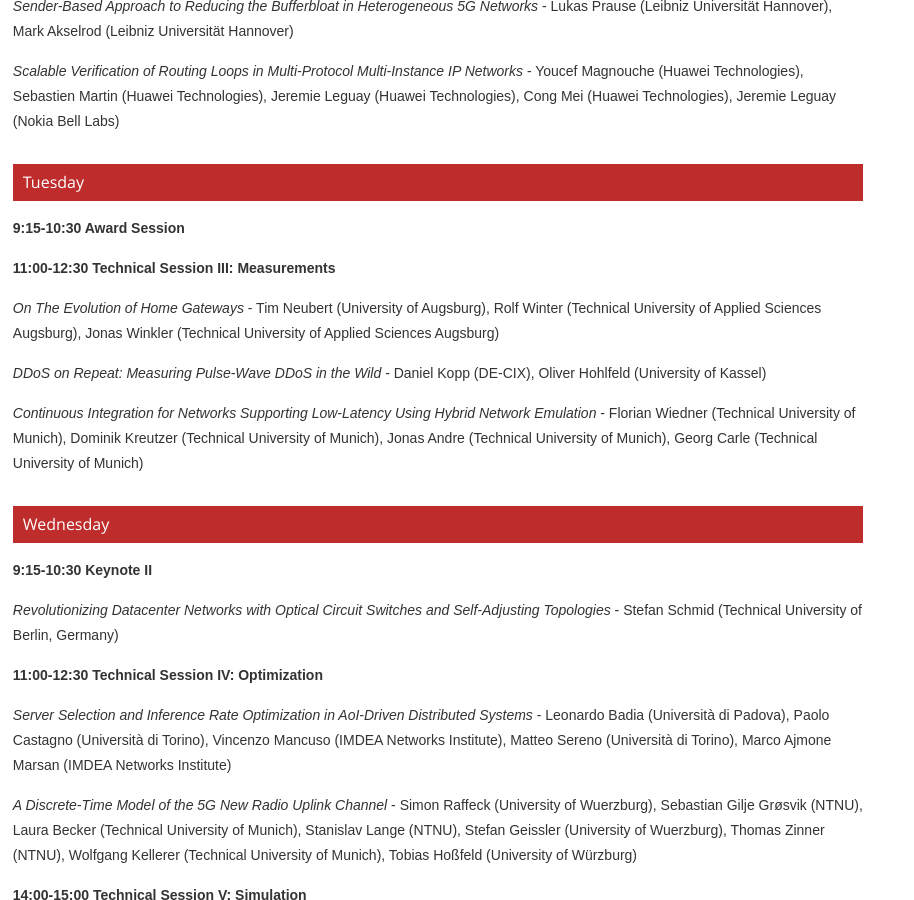
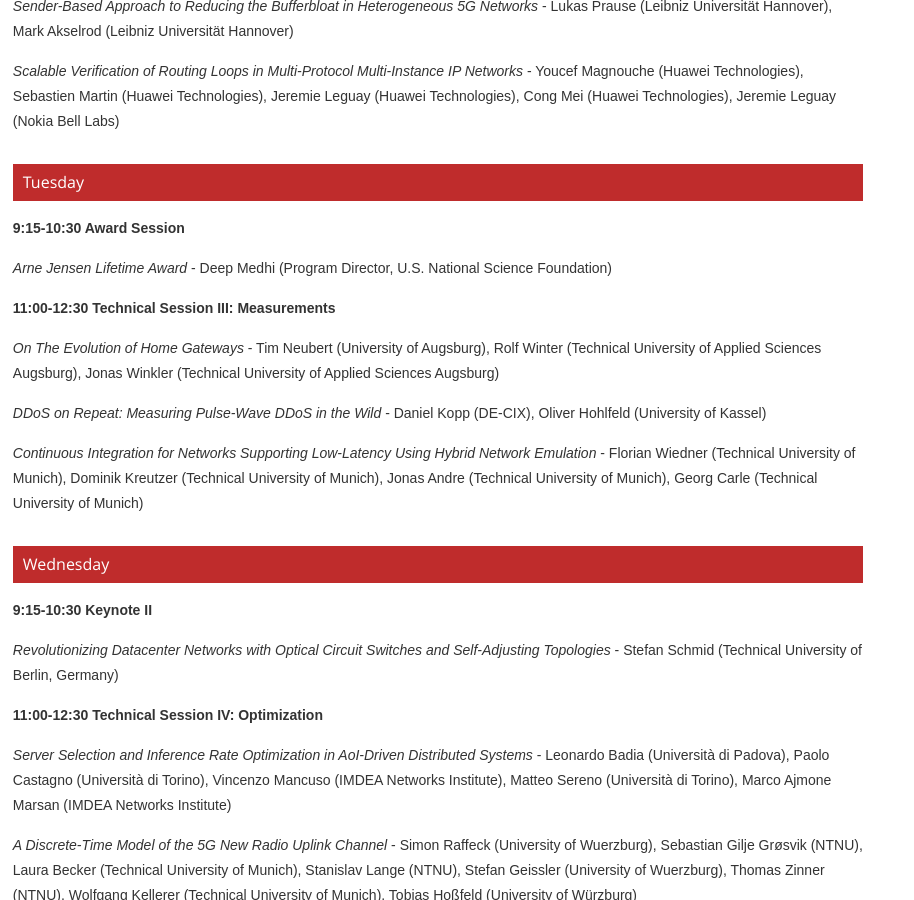
Before and after one commit to ohohlfeld/itc36, a Jekyll site: the page built from program.md, in a window 1280 px wide and 900 px high, scrolled down 1700 px. Shown: the whole window, without its empty margins (0-914 px from the left). Built offline with Jekyll 4.4.1, drawn with Linux system fonts in a browser that asks for light colours.

Commit message:
update program.md

```diff
--- a/program.md
+++ b/program.md
@@ -42,7 +42,7 @@
 
 **9:15-10:30 Award Session**
 
-
+_Arne Jensen Lifetime Award_ - Deep Medhi (Program Director, U.S. National Science Foundation)
 
 **11:00-12:30 Technical Session III: Measurements**
 
```
